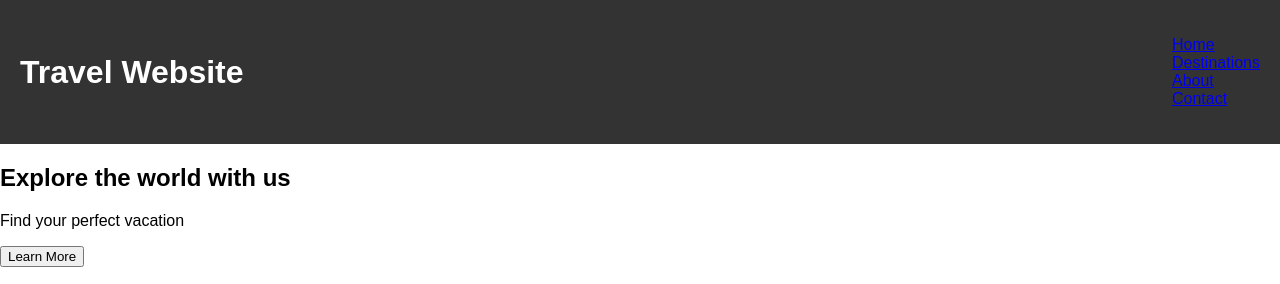
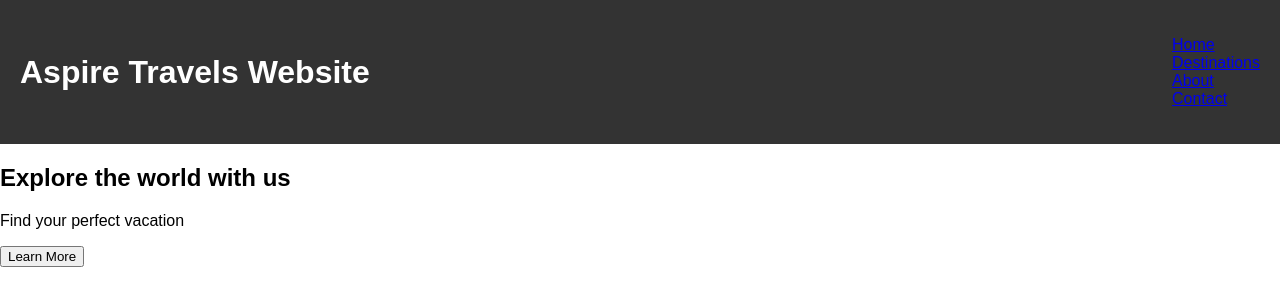
Before and after one commit to JoyAda123/Aspire-Travels, a plain HTML site: page index.html in a window 1280 px wide. Shown: the top 284 px of the page. Drawn offline with Linux system fonts and the light colour scheme.

Commit message:
Update index.html

```diff
--- a/index.html
+++ b/index.html
@@ -1,12 +1,12 @@
 <!DOCTYPE html>
 <html>
   <head>
-    <title>Travel Website</title>
+    <title>Aspire Travels Website</title>
     <link rel="stylesheet" type="text/css" href="style.css">
   </head>
   <body>
     <header>
-      <h1>Travel Website</h1>
+      <h1>Aspire Travels Website</h1>
       <nav>
         <ul>
           <li><a href="#">Home</a></li>
```
